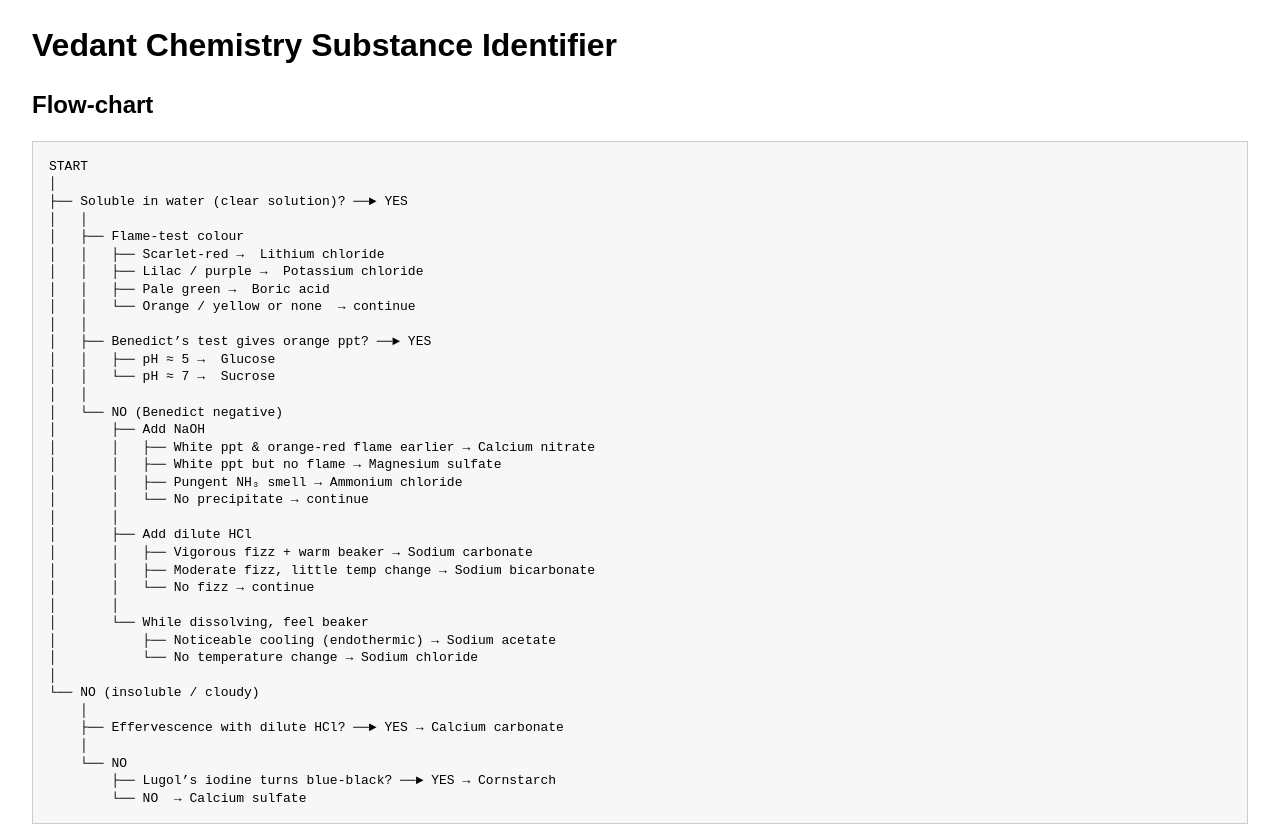
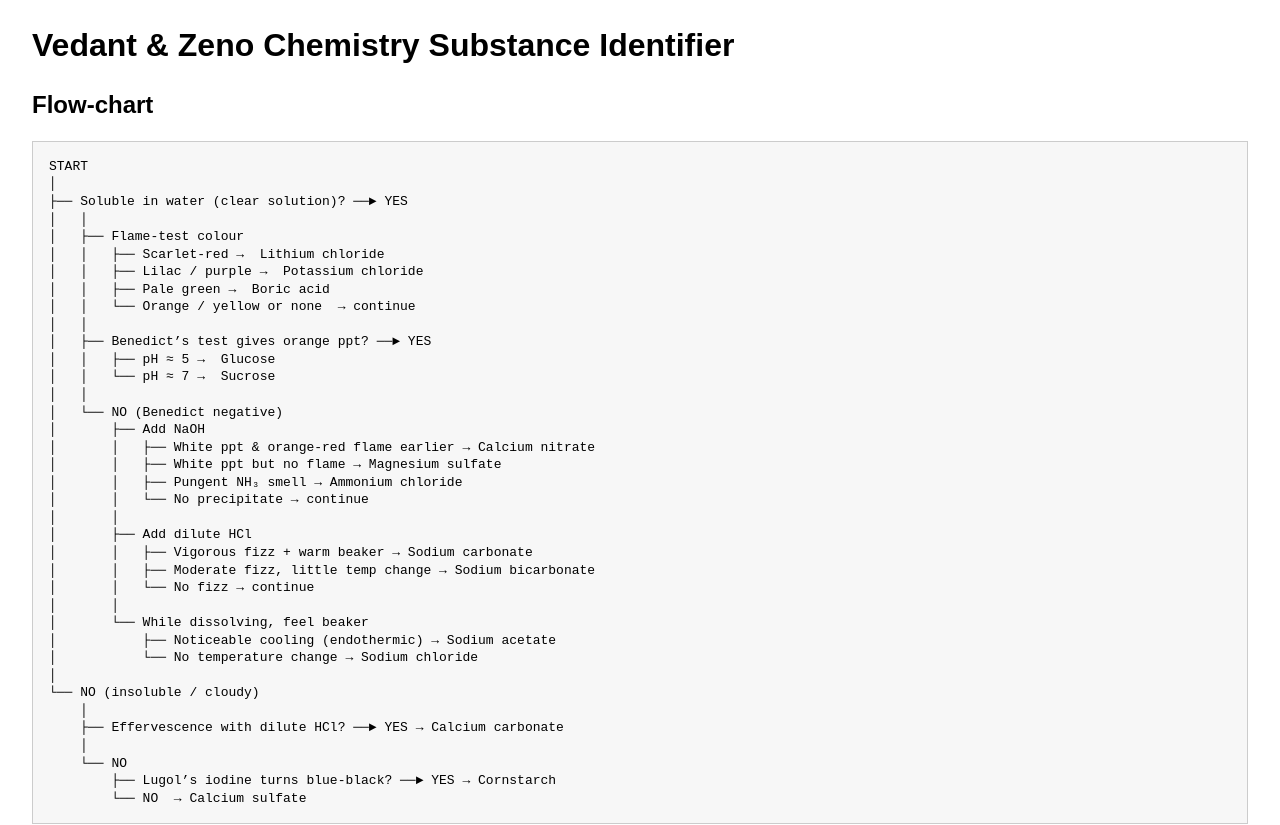
Before and after one commit to vedantsaran/chemflowchart, a plain HTML site: page index.html in a window 1280 px wide. Shown: the top 825 px of the page. Drawn offline with Linux system fonts and the light colour scheme.

Commit message:
Update index.html

```diff
--- a/index.html
+++ b/index.html
@@ -2,7 +2,7 @@
 <html lang="en">
 <head>
 <meta charset="UTF-8">
-<title>Vedant Chemistry Substance Identifier</title>
+<title>Vedant & Zeno Chemistry Substance Identifier</title>
 <style>
  body{font-family:Arial,Helvetica,sans-serif;margin:1.5rem 2rem;line-height:1.35}
  pre{background:#f7f7f7;border:1px solid #ccc;padding:1rem;overflow-x:auto}
@@ -16,7 +16,7 @@
 </head>
 <body>
 
-<h1>Vedant Chemistry Substance Identifier</h1>
+<h1>Vedant & Zeno Chemistry Substance Identifier</h1>
 
 <h2>Flow-chart</h2>
 <pre>
```
